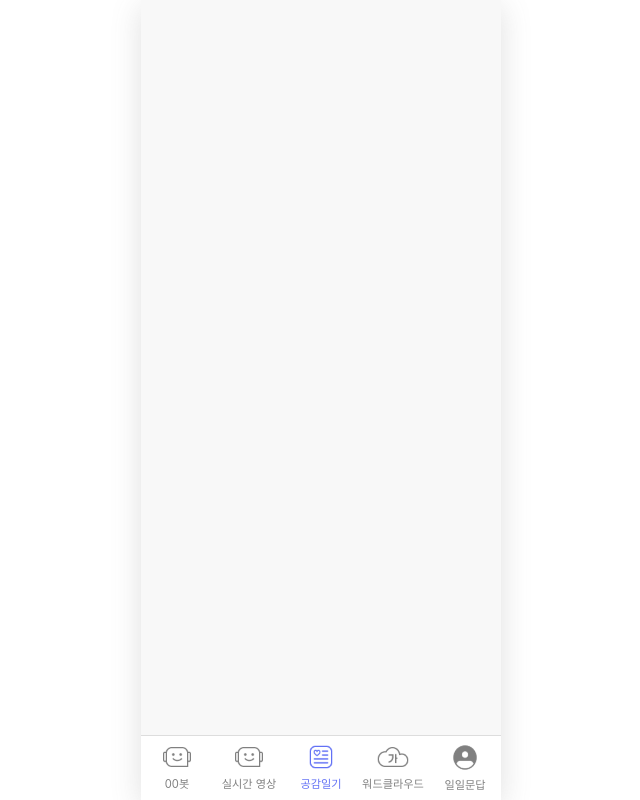
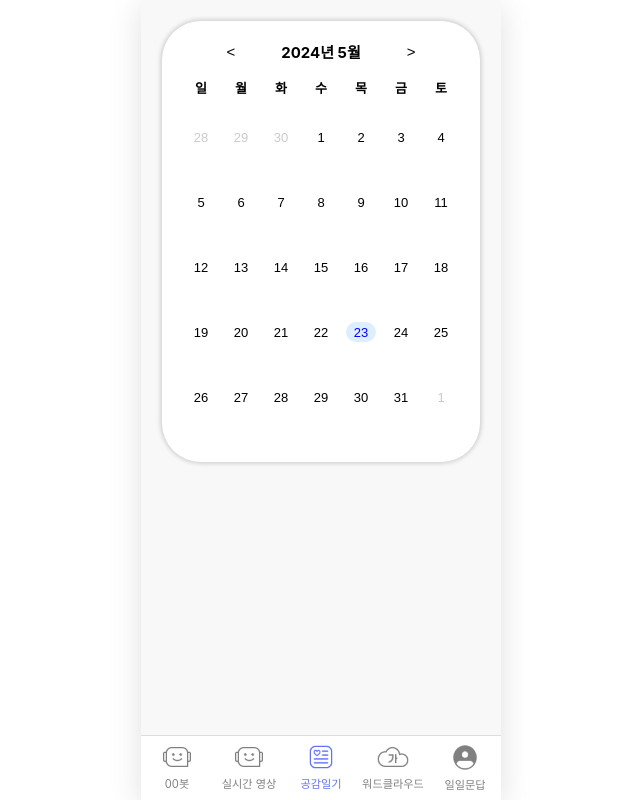
Before and after one commit to psy-er/I-CARE-FE, a React (Create React App) app in the folder frontend/: page /diary in a window 1280 px wide. Shown: the whole page, without its empty margins (319-959 px from the left). Built offline with nearby package versions, Linux system fonts and the light colour scheme; no server answers.

Commit message:
diary calendar 추가

```diff
--- a/frontend/package.json
+++ b/frontend/package.json
@@ -6,10 +6,12 @@
     "@testing-library/jest-dom": "^5.17.0",
     "@testing-library/react": "^13.4.0",
     "@testing-library/user-event": "^13.5.0",
+    "date-fns": "^3.6.0",
     "react": "^18.3.1",
     "react-dom": "^18.3.1",
     "react-router-dom": "^6.23.1",
     "react-scripts": "5.0.1",
+    "styled-components": "^6.1.11",
     "web-vitals": "^2.1.4"
   },
   "scripts": {
--- /dev/null
+++ b/frontend/src/Modal.js
@@ -0,0 +1,34 @@
+import React from 'react';
+import styled from 'styled-components';
+
+const ModalOverlay = styled.div`
+position: fixed;
+top: 0;
+left: 0;
+right: 0;
+bottom: 0;
+background: rgba(0, 0, 0, 0.5);
+display: flex;
+justify-content: center;
+align-items: center;
+`;
+
+const ModalContent = styled.div`
+background: white;
+padding: 20px;
+border-radius: 8px;
+width: 250px;
+box-shadow: 0 2px 10px rgba(0, 0, 0, 0.1);
+`;
+
+const Modal = ({children, onClose}) => {
+  return (
+    <ModalOverlay onClick={onClose}>
+      <ModalContent onClick={e => e.stopPropagation()}>
+        {children}
+      </ModalContent>
+    </ModalOverlay>
+  );
+}
+
+export default Modal;
--- a/frontend/src/api/ApiService.js
+++ b/frontend/src/api/ApiService.js
@@ -1,4 +1,4 @@
-import { API_BASE_URL } from "../api-config";
+import { API_BASE_URL } from "./api-config";
 
 export function call(api, method, request) {
   let headers = new Headers({
--- a/frontend/src/feat_diary/DiaryCalendar.js
+++ b/frontend/src/feat_diary/DiaryCalendar.js
@@ -1,8 +1,121 @@
-import React from "react";
+import React, { useState, useEffect, useCallback } from "react";
+import './css/DiaryCalendar.css';
+import { addDays, endOfMonth, startOfWeek, endOfWeek, isSameDay } from 'date-fns';
+import { call } from '../api/ApiService';
+import DiaryDay from "./DiaryDay";
+import DiaryDetail from "./DiaryDetail";
 
 const DiaryCalendar = () => {
+  const [diaryList, setDiaryList] = useState([]);
+  const [year, setYear] = useState();
+  const [month, setMonth] = useState();
+  const [days, setDays] = useState([]);
+  const [current, setCurrent] = useState();
+  const [selectedDiary, setSelectedDiary] = useState();
+
+  useEffect(() => {
+    const today = new Date();
+    setYear(today.getFullYear());
+    setMonth(today.getMonth() + 1);
+    setCurrent(today);
+  }, []);
+
+  const showCalendar = useCallback(() => {
+    const monthStart = new Date(year, month-1, 1);
+    const monthEnd = endOfMonth(monthStart);
+    const startDate = startOfWeek(monthStart);
+    const endDate = endOfWeek(monthEnd);
+    let presentDate = startDate;
+    const nowDays = [];
+    while (presentDate <= endDate) {
+      nowDays.push(presentDate);
+      presentDate = addDays(presentDate, 1);
+    }
+    setDays(nowDays);
+    setCurrent(monthStart);
+  }, [month, year]);
+
+  useEffect(() => {
+    if(year && month){
+      const childId = "temporary-childId";
+      call(`/api/diary/list?childId=${childId}&year=${year}&month=${month}`, "GET", null)
+        .then((response) => {
+          if(response) {
+            setDiaryList(response);
+          }
+        });
+      showCalendar();
+    }
+  }, [month, year, showCalendar]);
+
+  const onLeftClick = () => {
+    if(month === 1) {
+      setYear(year - 1);
+      setMonth(12);
+    } else {
+      setMonth(month - 1);
+    }
+  }
+
+  const onRightClick = () => {
+    if(month === 12) {
+      setYear(year + 1);
+      setMonth(1);
+    } else {
+      setMonth(month + 1);
+    }
+  }
+
+  const onSelected = (diary, icon) => {
+    if(diary && icon) {
+      setSelectedDiary({
+        diary: diary,
+        icon: icon
+      });
+    } else {
+      setSelectedDiary({
+        diary: null,
+        icon: null
+      });
+    }
+  }
+
+  const renderWeeks = () => {
+    const weeks = [];
+    for(let i = 0; i < days.length; i += 7) {
+      const week = days.slice(i, i + 7);
+      weeks.push(
+        <div key={i} className="week" style={{display: 'flex', justifyContent: 'center'}}>
+          {week.map((day, index) => {
+            const diary = diaryList.find(diary => isSameDay(new Date(diary.date), day));
+            return <DiaryDay key={index} year={year} month={month} day={day}
+                      diary={diary} current={current} onSelected={onSelected} />;
+          })}
+        </div>
+      )
+    }
+    return weeks;
+  };
+
   return (
-    <div></div>
+    <div>
+      <div className="calendar">
+        <div className="month">
+          <button onClick={onLeftClick}>{'<'}</button>
+          <p>{year}년 {month}월</p>
+          <button onClick={onRightClick}>{'>'}</button>
+        </div>
+        <div className="week">
+          {['일', '월', '화', '수', '목', '금', '토'].map(day => (
+            <div key={day} className="day">{day}</div>
+          ))}
+        </div>
+        <div className="days">
+          {renderWeeks()}
+        </div>
+      </div>
+      {selectedDiary && <DiaryDetail selectedDiary={selectedDiary} />}
+    </div>
   );
 }
 
--- /dev/null
+++ b/frontend/src/feat_diary/DiaryDay.js
@@ -0,0 +1,77 @@
+import React, { useState, useEffect } from "react";
+import './css/DiaryCalendar.css';
+import { format, isSameMonth, isSameDay } from "date-fns";
+import { call } from '../api/ApiService';
+import MAddDiary from "./MAddDiary";
+
+const DiaryDay = (props) => {
+  const [icon, setIcon] = useState();
+  const [diary, setDiary] = useState(props.diary);
+  const year = props.year;
+  const month = props.month;
+  const day = props.day;
+  const date = year + '년 ' + month + '월 ' + day.getDate() + '일';
+
+  const current = props.current;
+  const onSelected = props.onSelected;
+  const [isPopupOpen, setIsPopupOpen] = useState(false);
+
+  const today = new Date();
+  const isToday = isSameDay(day, today);
+  const isDisabled = !isSameMonth(day, current);
+
+  useEffect(() => {
+    setDiary(props.diary);
+  }, [props.diary]);
+
+  useEffect(() => {
+    if(diary){
+      call(`/api/diary/icon?iconId=${diary.iconId}`, "GET", null)
+        .then((response) => {
+          if(response) {
+            setIcon(response.font);
+          }
+        });
+    } else {
+      setIcon('');
+    }
+  }, [diary]);
+
+  const handleSelected = () => {
+    onSelected(diary, icon);
+  }
+
+  const handleOpenPopup = () => {
+    setIsPopupOpen(true);
+  }
+
+  const handleClosePopup = () => {
+    setIsPopupOpen(false);
+  }
+
+  const handleConfirm = () => {
+    handleClosePopup();
+    window.location.href = '/diary/add';
+  }
+
+  return (
+    <div>
+      {icon ? (
+        <button className={`day ${isDisabled ? 'disabled' : ''} ${isToday ? 'today' : ''}`}
+          onClick={handleSelected}>
+          {format(day, 'd')}
+        </button>
+      ) : (
+        <button className={`day ${isDisabled ? 'disabled' : ''} ${isToday ? 'today' : ''}`}
+          onClick={handleOpenPopup}>
+          {format(day, 'd')}
+        </button>
+      )}
+      <div className="icon">{icon}</div>
+      <MAddDiary date={date} isOpen={isPopupOpen}
+        onClose={handleClosePopup} onConfirm={handleConfirm} />
+    </div>
+  );
+}
+
+export default DiaryDay;
--- a/frontend/src/feat_diary/DiaryDetail.js
+++ b/frontend/src/feat_diary/DiaryDetail.js
@@ -1,8 +1,36 @@
-import React from "react";
+import React, {useEffect, useState} from "react";
+import './css/DiaryDetail.css';
 
-const DiaryDetail = () => {
+const DiaryDetail = (props) => {
+  const [diary, setDiary] = useState(props.selectedDiary.diary);
+  const [icon, setIcon] = useState(props.selectedDiary.icon);
+  const [date, setDate] = useState(new Date(diary.date));
+  const weekdays = ['일', '월', '화', '수', '목', '금', '토'];
+  const weekday = weekdays[date.getDay()];
+
+  useEffect(() => {
+    setDiary(props.selectedDiary.diary);
+    setIcon(props.selectedDiary.icon);
+  }, [props.selectedDiary]);
+
+  useEffect(() => {
+    setDate(new Date(diary.date));
+  }, [diary]);
+
+  useEffect(() => {}, [date]);
+
   return (
-    <div></div>
+    <div className="detail">
+      <div className="title">
+        <div className="date">
+          {date.getFullYear()}년 {date.getMonth()}월 {date.getDay()}일 ({weekday})
+        </div>
+        <div className="iconDetail">{icon}</div>
+      </div>
+      <div className="content">
+        {diary.content}
+      </div>
+    </div>
   );
 }
 
--- /dev/null
+++ b/frontend/src/feat_diary/MAddDiary.js
@@ -0,0 +1,24 @@
+import React from 'react';
+import Modal from '../Modal';
+import './css/MAddDiary.css';
+
+const MAddDiary = (props) => {
+  const date = props.date;
+  const isOpen = props.isOpen;
+  const onClose = props.onClose;
+  const onConfirm = props.onConfirm;
+
+  if(!isOpen) return null;
+  return (
+    <Modal onClose={onClose}>
+      <h3>{date}</h3>
+      <p>공감 일기를 작성하시겠습니까?</p>
+      <div className="check">
+        <a href="/dariy/add" className="link" onClick={onConfirm}>예</a>
+        <button onClick={onClose}>아니오</button>
+      </div>
+    </Modal>
+  );
+}
+
+export default MAddDiary;
--- /dev/null
+++ b/frontend/src/feat_diary/css/DiaryCalendar.css
@@ -0,0 +1,84 @@
+.calendar {
+  border: 1px solid #ddd;
+  background-color: #fff;
+  padding: 10px;
+  border-radius: 40px;
+  box-shadow: 0 0 5px 0 rgba(0,0,0,0.2);
+}
+
+.month {
+  display: flex;
+  justify-content: center;
+  font-weight: bold;
+  font-size: 15px;
+  margin: 10px;
+}
+
+.month button {
+  background-color: transparent;
+  border: none;
+  border-radius: 8px;
+  font-size: 15px;
+}
+
+.month button:hover {
+  background-color: #eee;
+}
+
+.month p {
+  margin: 0 40px;
+}
+
+.week {
+  display: flex;
+  justify-content: center;
+  margin: 5px 0;
+  font-weight: bold;
+}
+
+.days {
+  display: flex;
+  flex-wrap: wrap;
+  justify-content: center;
+  padding: 10px;
+}
+
+/*개별 날짜*/
+.day {
+  width: 30px;
+  height: 20px;
+  display: flex;
+  justify-content: center;
+  align-items: center;
+  margin: 5px;
+  background-color: #fff;
+  border: none;
+  text-decoration: none;
+  font-size: 13px;
+}
+
+.icon {
+  width: 30px;
+  height: 20px;
+  display: flex;
+  justify-content: center;
+  align-items: center;
+  margin: 5px;
+  margin-bottom: 5px;
+}
+
+/*현재 날짜*/
+.day.today {
+  background-color: #def;
+  color: #00f;
+  border-radius: 10px;
+}
+
+/*다른 월 날짜*/
+.day.disabled {
+  opacity: 0.2;
+}
+
+.day:hover {
+  font-weight: bold;
+}
--- /dev/null
+++ b/frontend/src/feat_diary/css/DiaryDetail.css
@@ -0,0 +1,30 @@
+.detail {
+  background-color: #fff;
+  border: 1px solid #ddd;
+  margin-top: 15px;
+  padding: 10px;
+  border-radius: 40px;
+  box-shadow: 0 0 5px 0 rgba(0,0,0,0.2);
+}
+
+.title {
+  display: flex;
+  justify-content: space-between;
+  margin: 20px;
+}
+
+.date {
+  font-size: 15px;
+  margin: 7px;
+  color: #777;
+}
+
+.iconDetail {
+  font-size: 25px;
+}
+
+.content {
+  margin: 20px;
+  font-weight: bold;
+  font-size: 15px;
+}
--- /dev/null
+++ b/frontend/src/feat_diary/css/MAddDiary.css
@@ -0,0 +1,28 @@
+.check {
+  display: flex;
+  justify-content: right;
+}
+
+.check .link {
+  color: #000;
+  text-decoration: none;
+  font-size: 13px;
+  font-weight: normal;
+  margin-top: 1px;
+}
+
+.check .link:hover {
+  font-weight: bold;
+}
+
+.check button {
+  margin-left: 10px;
+  background-color: transparent;
+  border: none;
+  cursor: pointer;
+  font-size: 13px;
+}
+
+.check button:hover {
+  font-weight: bold;
+}
```
Also changed, not shown: 2 other files (tests, documents, lock files or other folders).
